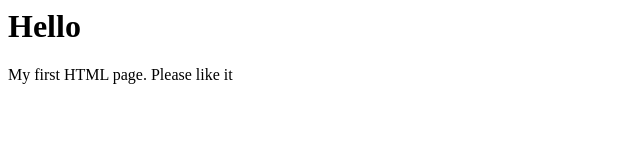
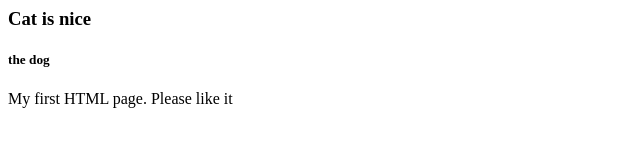
Before and after one commit to divyanshi-dutt-tataiq/cat, a plain HTML site: page index.html in a window 1280 px wide. Shown: the whole page, without its empty margins (0-640 px from the left). Drawn offline with Linux system fonts and the light colour scheme.

Commit message:
Update index.html
change2

```diff
--- a/index.html
+++ b/index.html
@@ -4,7 +4,8 @@
 </head>
 <body>
 
-<h1>Hello </h1>
+<h3>Cat is nice </h3>
+  <h5>the dog</h5>
 <p>My first HTML page. Please like it</p>
 
 </body>
```
